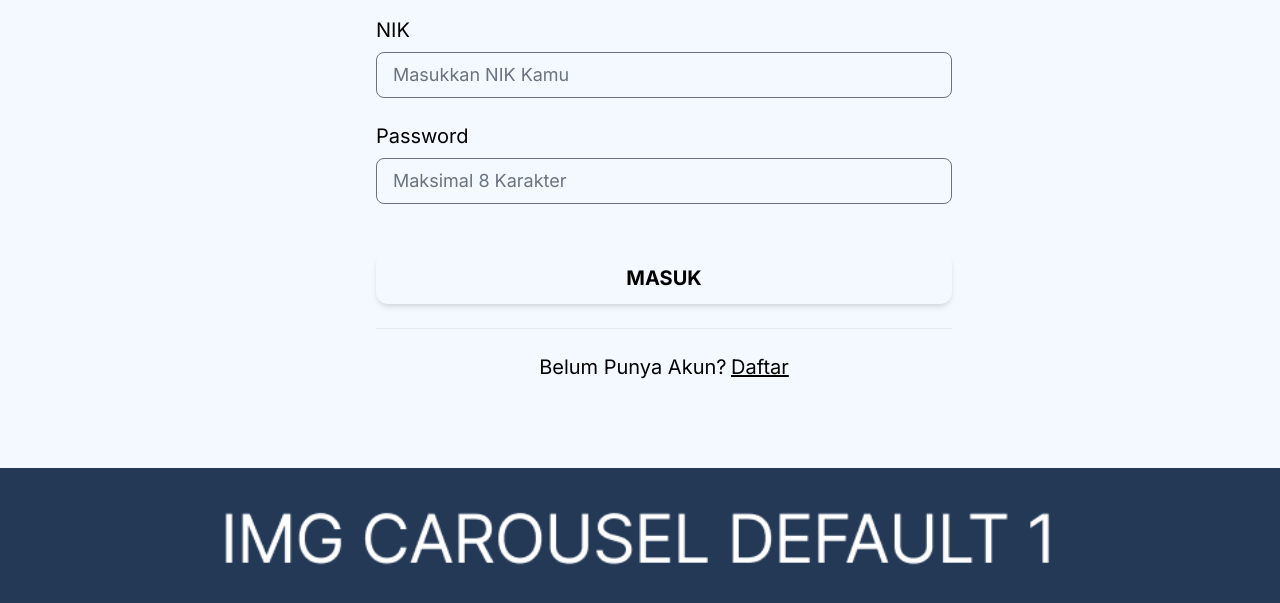
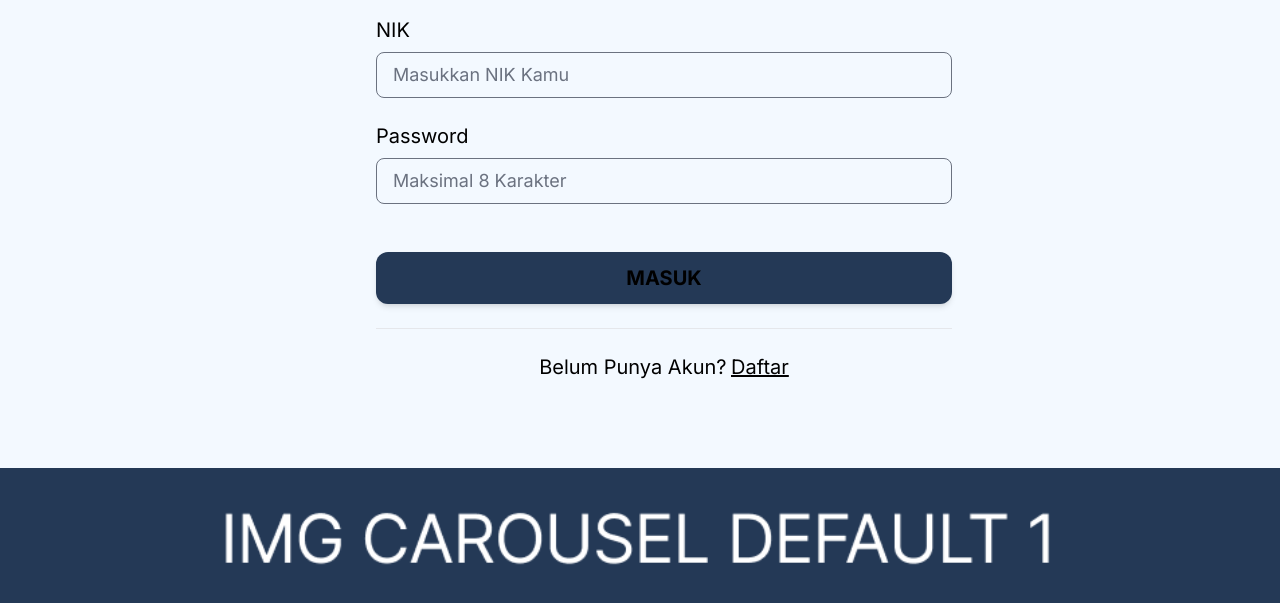
Before and after one commit to MDafaAdiwinata/psb-kelompok1, a website: page form-login.html in a window 1280 px wide. Shown: the part 191-794 px from the top of the page. Drawn offline with nearby package versions, Linux system fonts and the light colour scheme.

Commit message:
Button Login, Logout, Demo Website

```diff
--- a/form-login.html
+++ b/form-login.html
@@ -45,8 +45,12 @@
                         class="text-lg w-full px-4 py-2 border rounded-lg focus:outline-none focus:ring focus:ring-[var(--bg-primary2)] bg-transparent text-[var(--txt-primary)]"
                         type="password" id="password" placeholder="Maksimal 8 Karakter" required>
                 </div>
-                <button type="submit"
-                    class="cursor-pointer w-full py-3 px-4 bg-[var(--bg-primary2)] hover:bg-[var(--bg-secondary)] text-[var(--txt-secondary)] font-bold rounded-xl shadow-md text-xl transition-all duration-500">MASUK</button>
+                <div class="my-3">
+                    <a href="dashboard/index.html"
+                        class="block w-full text-center cursor-pointer py-3 px-4 bg-[var(--bg-primary2)] hover:bg-[var(--bg-secondary)] text-[var(--txt-secondary)] font-bold rounded-xl shadow-md text-xl transition-all duration-500">
+                        MASUK
+                    </a>
+                </div>
                 <hr class="h-px my-6 bg-[var(--bg-primary2)]">
                 <div class="mt-0 text-center xl:text-start">
                     <span class="text-[var(--txt-primary)] text-md md:text-xl font-normal">Belum Punya Akun?</span>
```
Also changed, not shown: dashboard/edit-profile-pwd.html (+2 -2 lines), dashboard/edit-profile.html (+2 -2 lines), form-daftar.html (+0 -1 lines), README.md, output.css.
